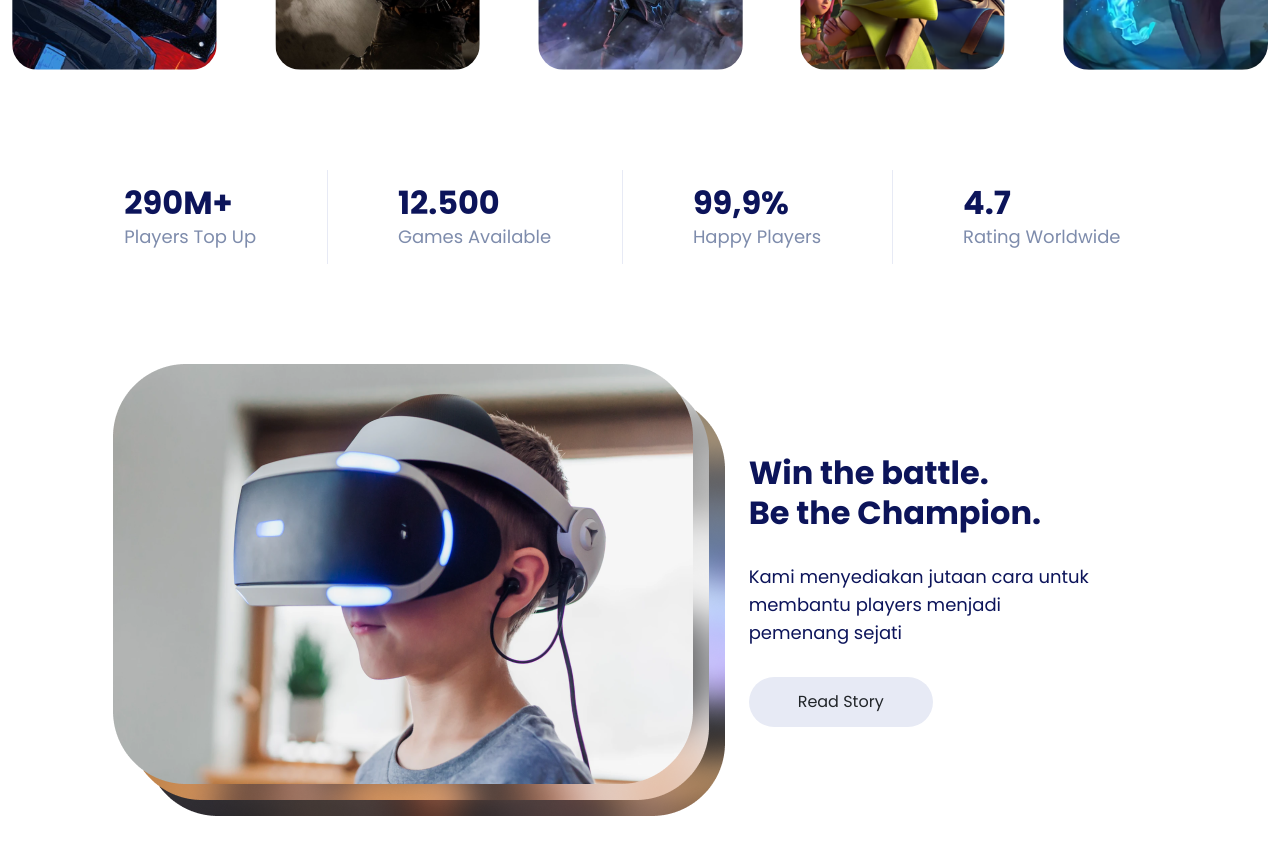
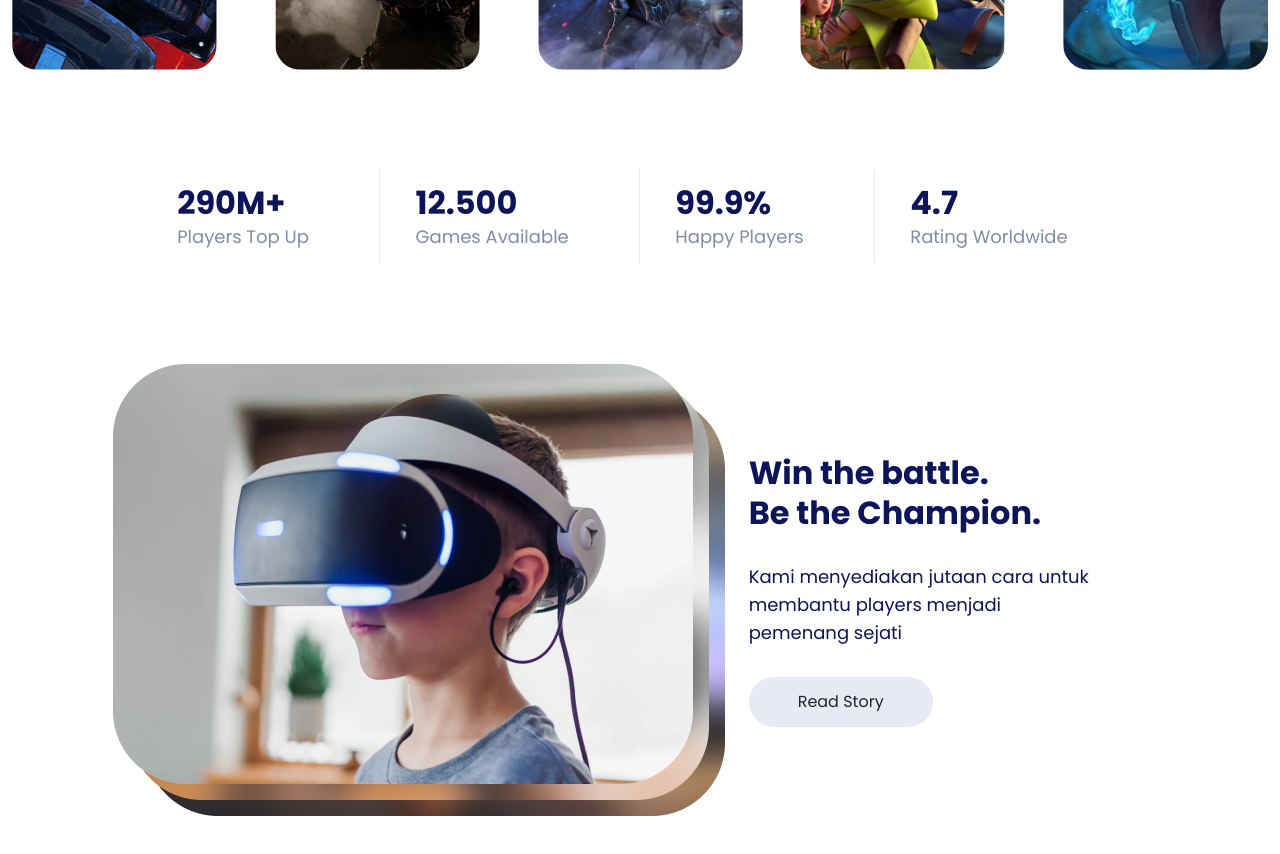
Before and after one commit to ifindev/Store-GG, a Next.js app: page / in a window 1280 px wide. Shown: the part 1520-2374 px from the top of the page. Built offline with nearby package versions, Linux system fonts and the light colour scheme.

Commit message:
Refactored ReachedItems into organism and molecules

```diff
--- a/components/index.ts
+++ b/components/index.ts
@@ -2,3 +2,4 @@ export { default as Navbar } from './organisms/Navbar/Navbar'
 export { default as MainBanner } from './organisms/MainBanner/MainBanner'
 export { default as TransactionStep } from './organisms/TransactionStep/TransactionStep'
 export { default as FeaturedGames } from './organisms/FeaturedGames/FeaturedGames'
+export { default as Reached } from './organisms/Reached/Reached'
--- /dev/null
+++ b/components/molecules/ReachedItem/ReachedItem.tsx
@@ -0,0 +1,34 @@
+import React from 'react'
+
+interface ReachedItemProps {
+  stats: string
+  desc: string
+  isLast?: boolean
+}
+
+const ReachedItem = ({ stats, desc, isLast }: ReachedItemProps) => {
+  return (
+    <>
+      <div className="me-lg-35">
+        <p className="text-4xl text-lg-start text-center color-palette-1 fw-bold m-0">
+          {stats}
+        </p>
+        <p className="text-lg text-lg-start text-center color-palette-2 m-0">
+          {desc}
+        </p>
+      </div>
+      {!isLast && (
+        <>
+          <div className="horizontal-line mt-6 mb-6 me-lg-35 ms-lg-35 d-lg-none d-block" />
+          <div className="vertical-line me-lg-35 ms-lg-35 d-lg-block d-none" />
+        </>
+      )}
+    </>
+  )
+}
+
+ReachedItem.defaultProps = {
+  isLast: false,
+}
+
+export default ReachedItem
--- /dev/null
+++ b/components/organisms/Reached/Reached.tsx
@@ -0,0 +1,25 @@
+import React from 'react'
+import ReachedItem from '../../molecules/ReachedItem/ReachedItem'
+import { reachedItems } from '../../../constants/constants'
+
+const Reached = () => {
+  return (
+    <section className="reached pt-50 pb-50">
+      <div className="container-fluid">
+        <div className="d-flex flex-lg-row flex-column align-items-center justify-content-center gap-lg-0 gap-4">
+          {reachedItems.map((item, index) => {
+            return (
+              <ReachedItem
+                stats={item.stats}
+                desc={item.desc}
+                isLast={index === reachedItems.length - 1}
+              />
+            )
+          })}
+        </div>
+      </div>
+    </section>
+  )
+}
+
+export default Reached
--- a/constants/constants.ts
+++ b/constants/constants.ts
@@ -56,3 +56,22 @@ export const gameItems: {
     thumbnail: 'Thumbnail-5',
   },
 ]
+
+export const reachedItems = [
+  {
+    stats: '290M+',
+    desc: 'Players Top Up',
+  },
+  {
+    stats: '12.500',
+    desc: 'Games Available',
+  },
+  {
+    stats: '99.9%',
+    desc: 'Happy Players',
+  },
+  {
+    stats: '4.7',
+    desc: 'Rating Worldwide',
+  },
+]
--- a/pages/index.tsx
+++ b/pages/index.tsx
@@ -5,6 +5,7 @@ import {
   FeaturedGames,
   MainBanner,
   Navbar,
+  Reached,
   TransactionStep,
 } from '../components'
 
@@ -19,51 +20,7 @@ export default function Home() {
       <MainBanner />
       <TransactionStep />
       <FeaturedGames />
-
-      <section className="reached pt-50 pb-50">
-        <div className="container-fluid">
-          <div className="d-flex flex-lg-row flex-column align-items-center justify-content-center gap-lg-0 gap-4">
-            <div className="me-lg-35">
-              <p className="text-4xl text-lg-start text-center color-palette-1 fw-bold m-0">
-                290M+
-              </p>
-              <p className="text-lg text-lg-start text-center color-palette-2 m-0">
-                Players Top Up
-              </p>
-            </div>
-            <div className="vertical-line me-lg-35 ms-lg-35 d-lg-block d-none" />
-            <div className="horizontal-line mt-6 mb-6 me-lg-35 ms-lg-35 d-lg-none d-block" />
-            <div className="me-lg-35 ms-lg-35">
-              <p className="text-4xl text-lg-start text-center color-palette-1 fw-bold m-0">
-                12.500
-              </p>
-              <p className="text-lg text-lg-start text-center color-palette-2 m-0">
-                Games Available
-              </p>
-            </div>
-            <div className="horizontal-line mt-6 mb-6 me-lg-35 ms-lg-35 d-lg-none d-block" />
-            <div className="vertical-line me-lg-35 ms-lg-35 d-lg-block d-none" />
-            <div className="me-lg-35 ms-lg-35">
-              <p className="text-4xl text-lg-start text-center color-palette-1 fw-bold m-0">
-                99,9%
-              </p>
-              <p className="text-lg text-lg-start text-center color-palette-2 m-0">
-                Happy Players
-              </p>
-            </div>
-            <div className="horizontal-line mt-6 mb-6 me-lg-35 ms-lg-35 d-lg-none d-block" />
-            <div className="vertical-line me-lg-35 ms-lg-35 d-lg-block d-none" />
-            <div className="me-lg-35 ms-lg-35">
-              <p className="text-4xl text-lg-start text-center color-palette-1 fw-bold m-0">
-                4.7
-              </p>
-              <p className="text-lg text-lg-start text-center color-palette-2 m-0">
-                Rating Worldwide
-              </p>
-            </div>
-          </div>
-        </div>
-      </section>
+      <Reached />
 
       <section className="story pt-50 pb-50">
         <div className="container-xxl container-fluid">
```
